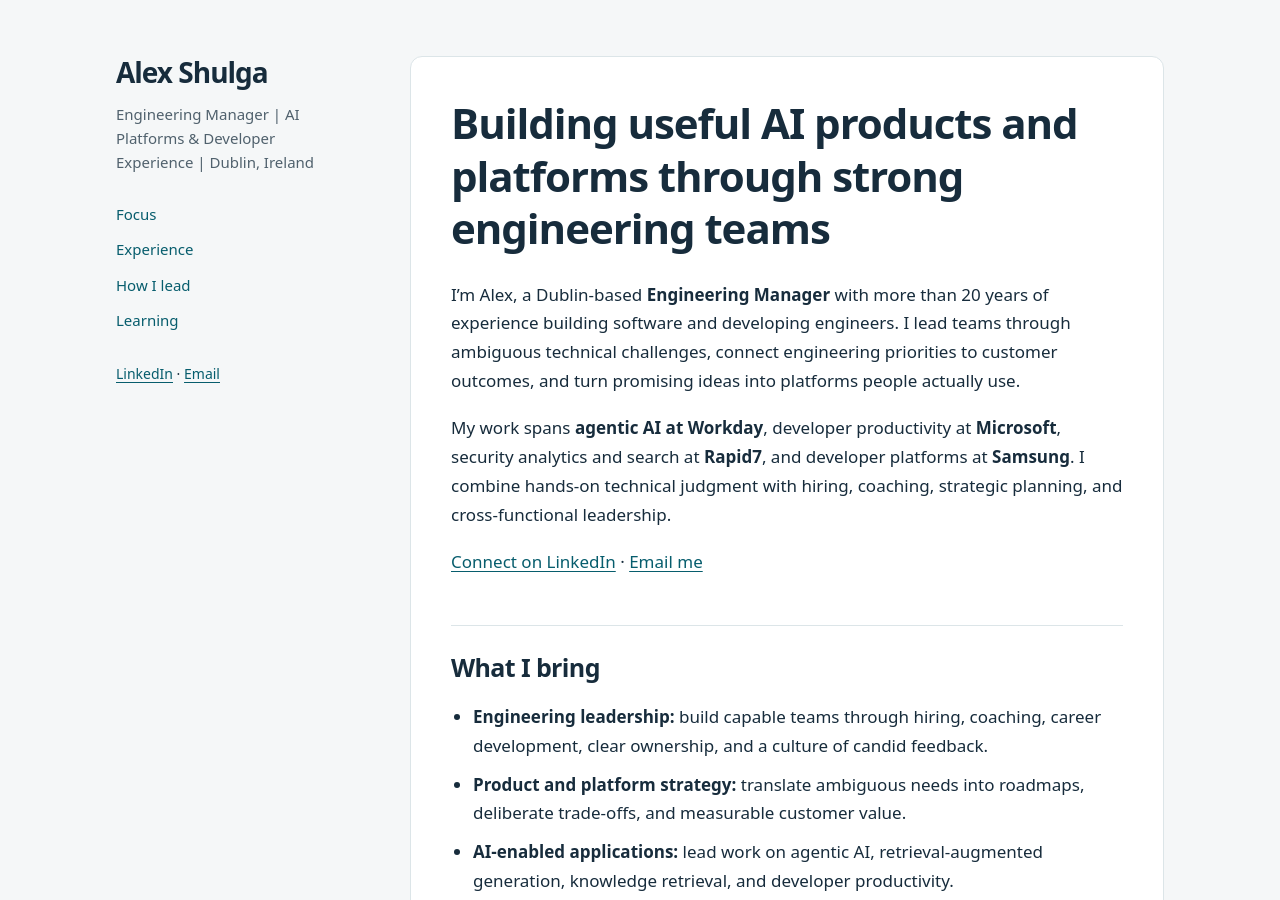
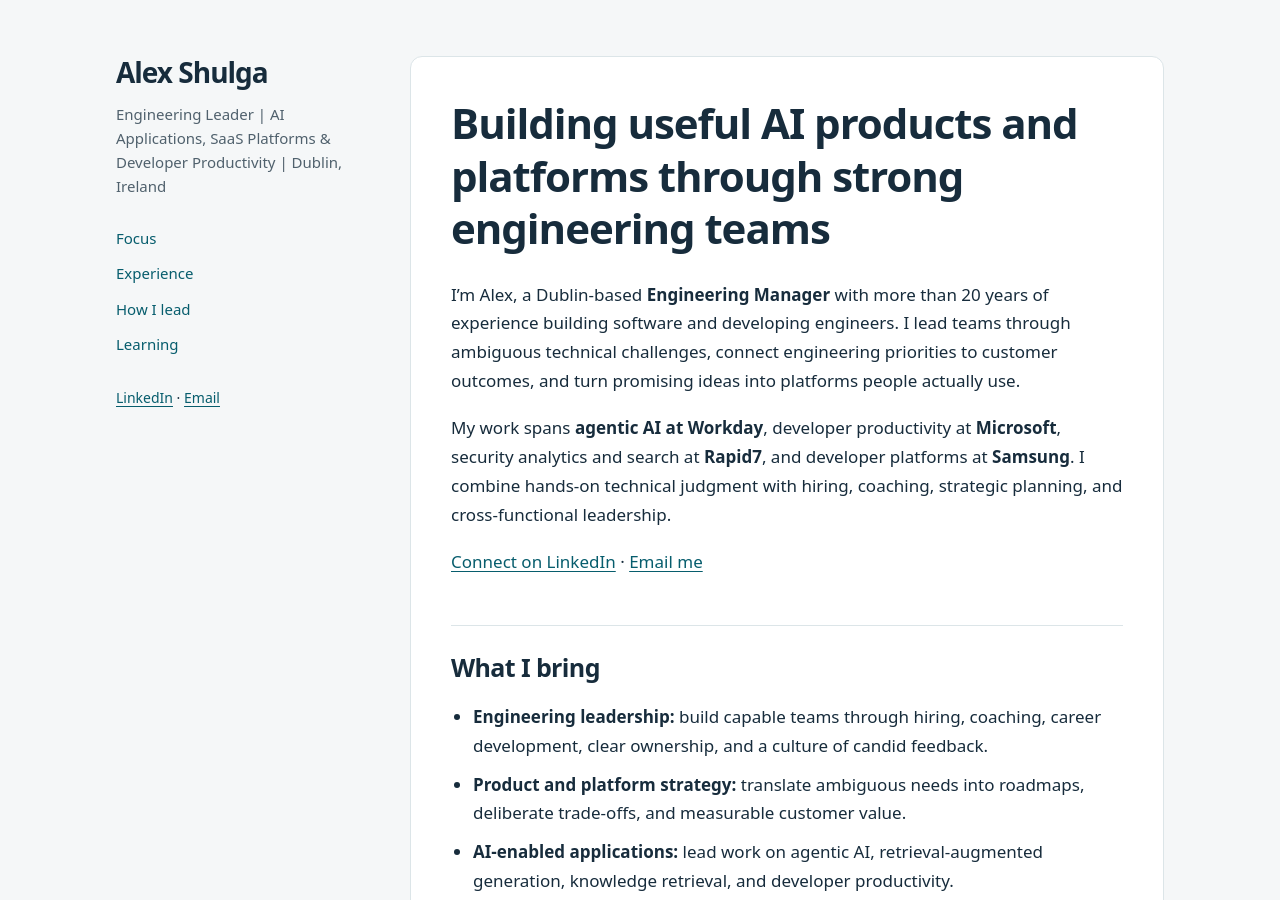
Before and after one commit to shulgaalexey/shulgaalexey.github.io, a Jekyll site: the page built from README.md, in a window 1280 px wide and 900 px high. Built offline with Jekyll 4.4.1, drawn with Linux system fonts in a browser that asks for light colours.

Commit message:
Align site metadata with AI and SaaS engineering leadership positioning

```diff
--- a/_config.yml
+++ b/_config.yml
@@ -1,6 +1,6 @@
 theme: jekyll-theme-dinky
 title: Alex Shulga
-description: Engineering Manager | AI Platforms & Developer Experience | Dublin, Ireland
+description: Engineering Leader | AI Applications, SaaS Platforms & Developer Productivity | Dublin, Ireland
 url: https://shulgaalexey.github.io
 baseurl: ""
 lang: en
```
